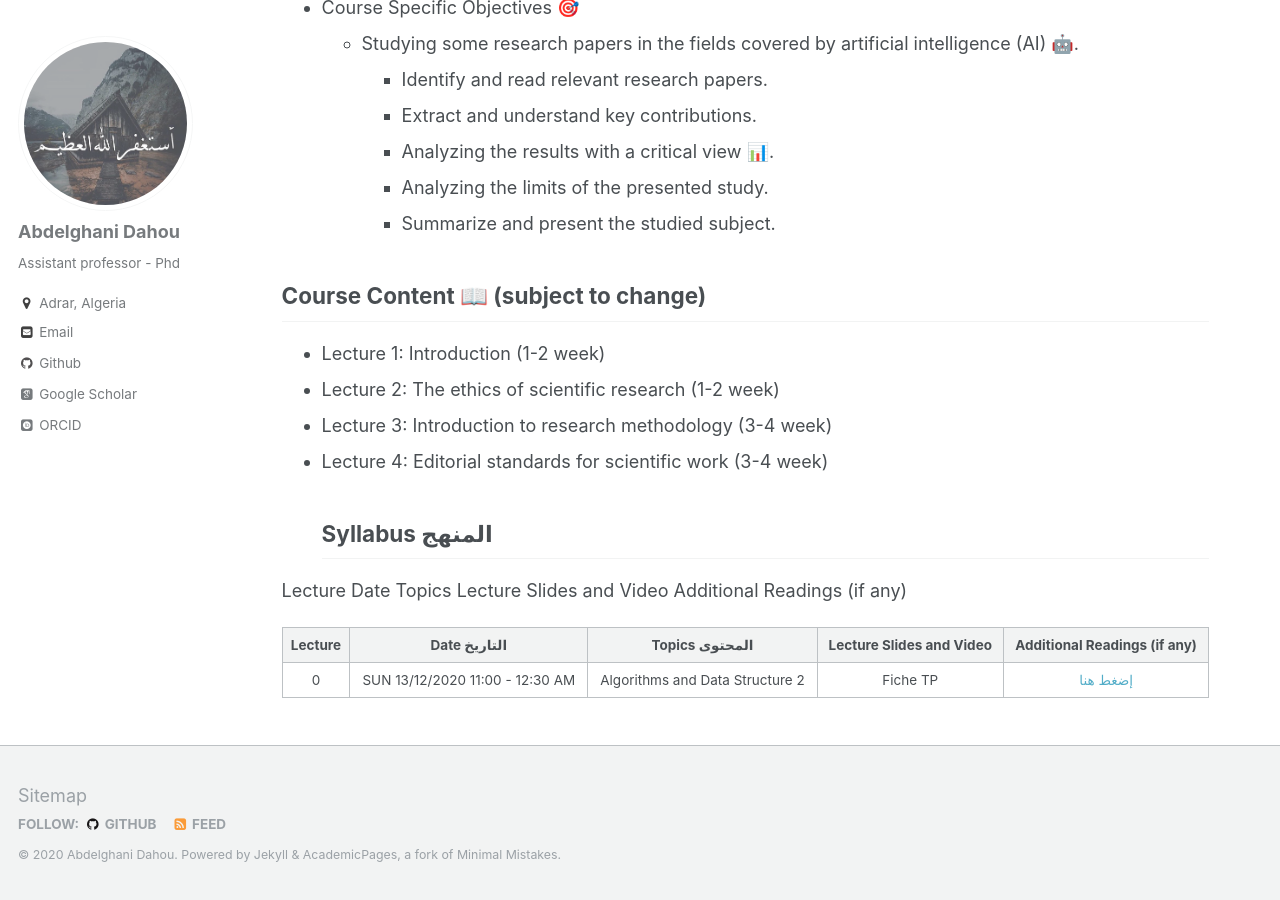
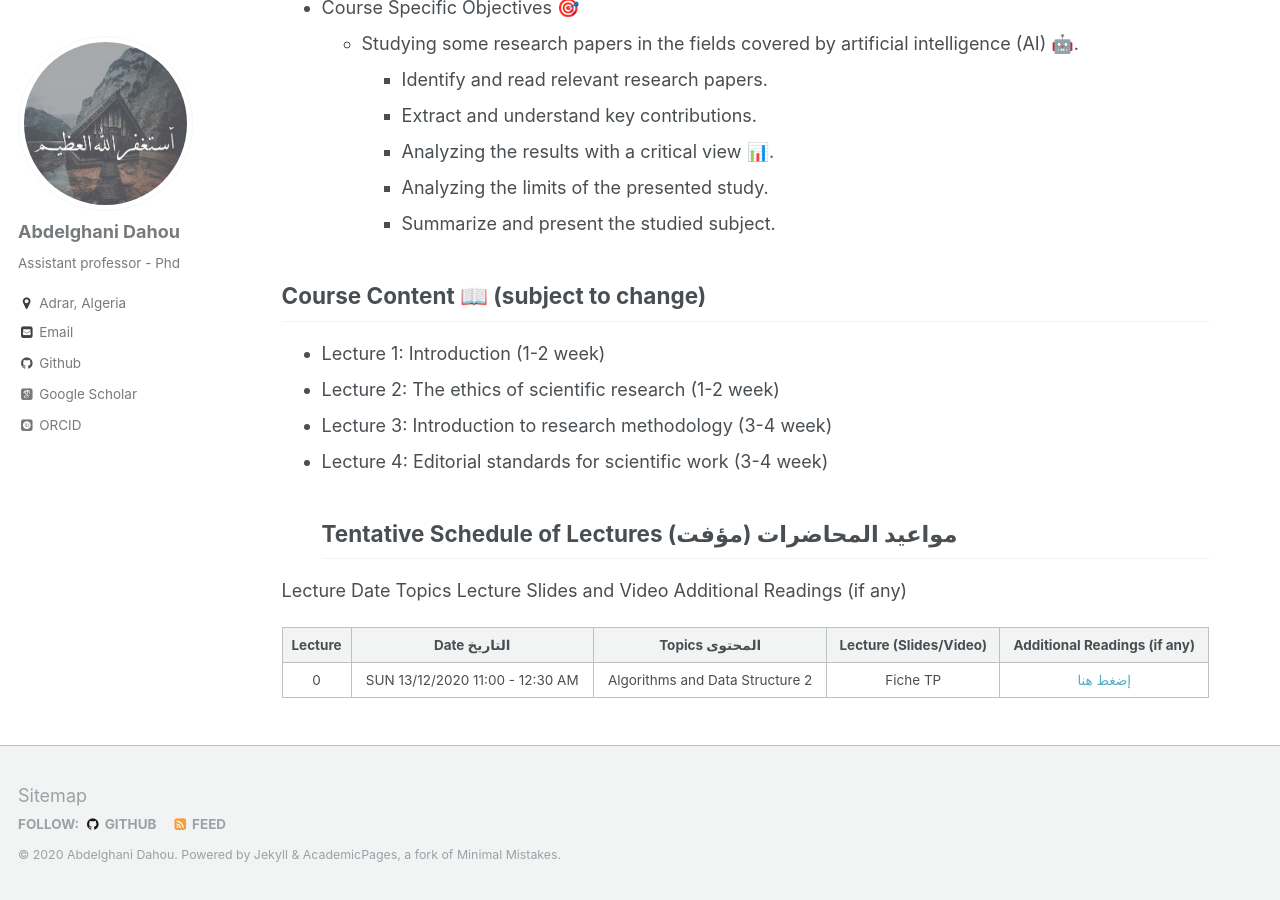
Before and after one commit to dr-dahou-adrar/dr-dahou-adrar.github.io, a Jekyll site: the page built from teaching_content/academic_year_2020_2021/2020-2021-S1-IAR1.md, in a window 1280 px wide and 900 px high, scrolled down 1051 px. Built offline with Jekyll 4.4.1, drawn with Linux system fonts in a browser that asks for light colours; some web fonts are replaced.

Commit message:
سؤاثيعمث

```diff
--- a/teaching_content/academic_year_2020_2021/2020-2021-S1-IAR1.md
+++ b/teaching_content/academic_year_2020_2021/2020-2021-S1-IAR1.md
@@ -43,10 +43,10 @@ This course introduces the basis of the computer science research methodology wi
 * Lecture 2: The ethics of scientific research (1-2 week)
 * Lecture 3: Introduction to research methodology (3-4 week)
 * Lecture 4: Editorial standards for scientific work (3-4 week)
-## Syllabus المنهج
+## Tentative Schedule of Lectures مواعيد المحاضرات (مؤفت)
 
 Lecture	Date	Topics	Lecture Slides and Video	Additional Readings (if any)
 
-|Lecture | Date التاريخ| Topics المحتوى| Lecture Slides and Video | Additional Readings (if any)|
+|Lecture | Date التاريخ| Topics المحتوى| Lecture (Slides/Video) | Additional Readings (if any)|
 |:----------------:|:---------------------:|:-----------------------:|:----------------------:|:--------------------:|
 |0|SUN 13/12/2020 11:00 - 12:30 AM  |Algorithms and Data Structure 2|Fiche TP| [إضغط هنا](/teaching_content/academic_year_2019_2020/2019-2020-2nd-semester-teaching)|
```
